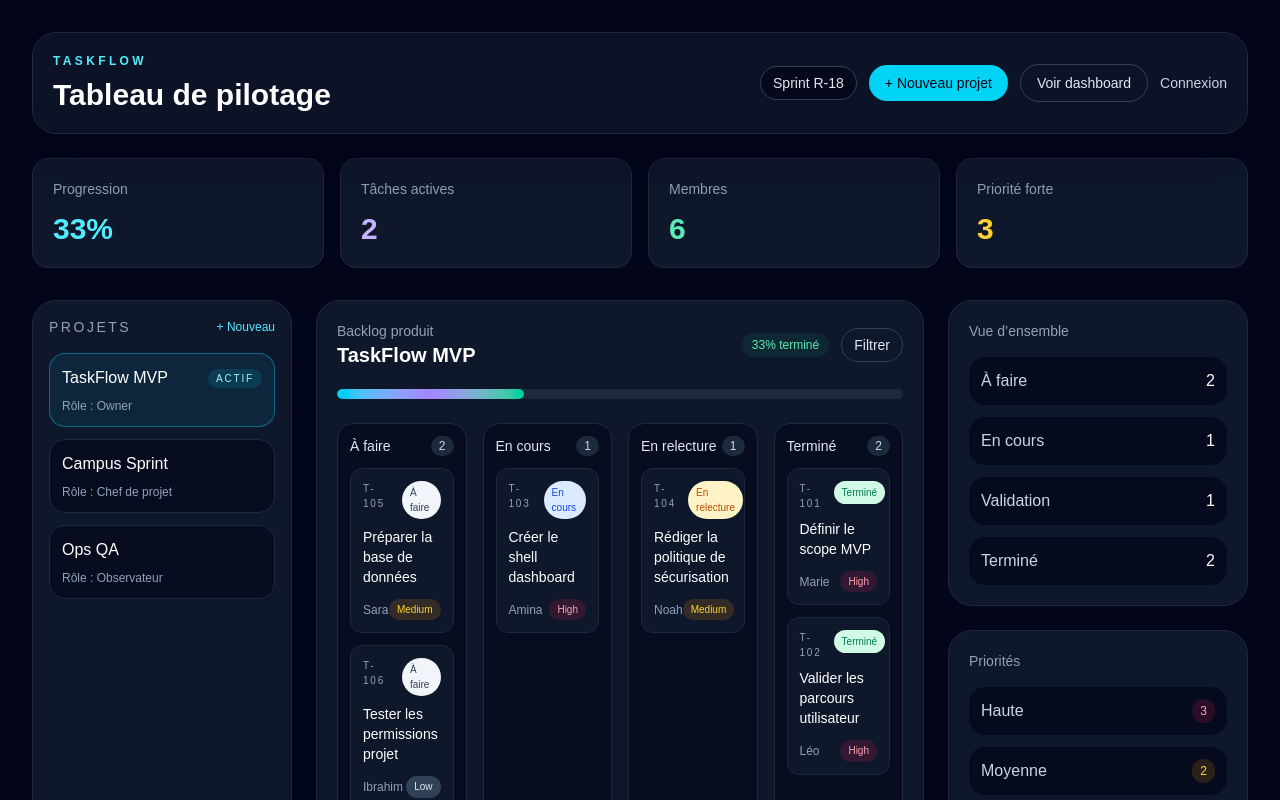
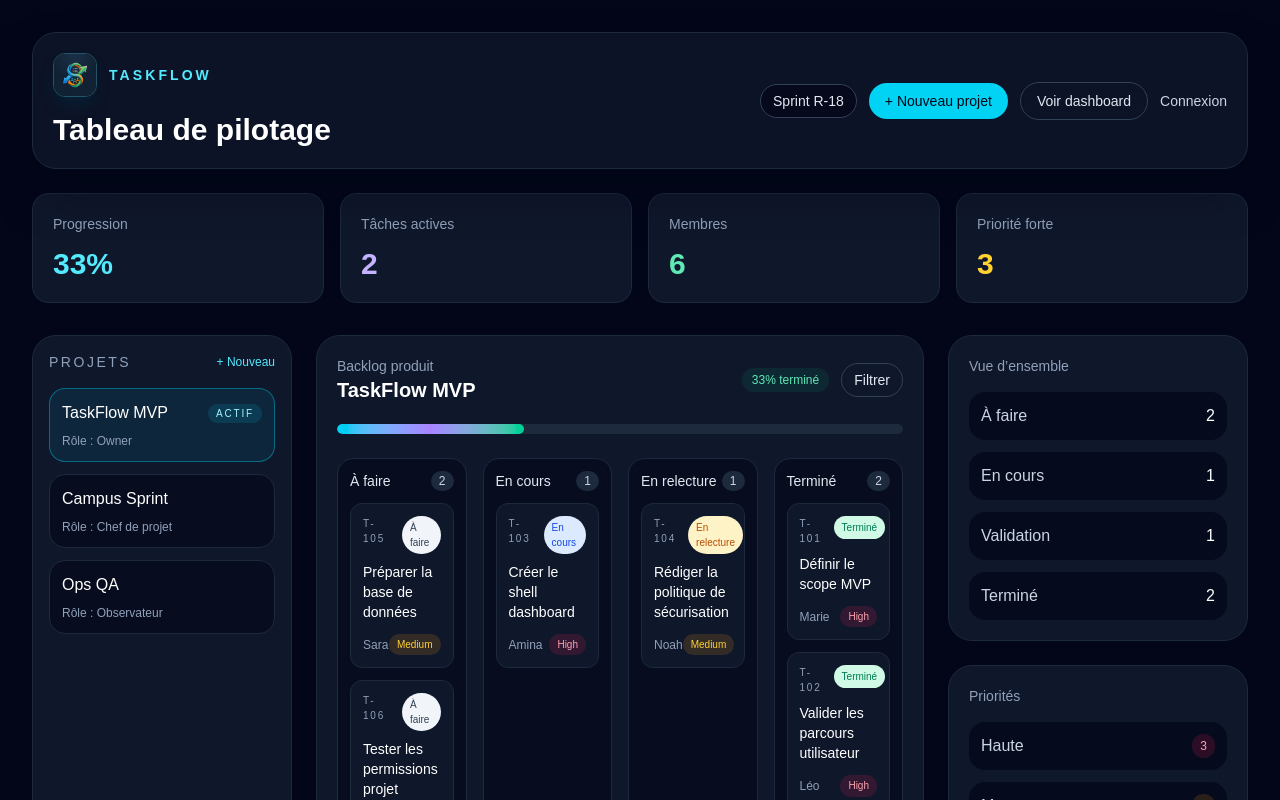
Before and after one commit to Mo-N-Ster/Taskflow, a Next.js app: page / in a window 1280 px wide. Shown: the top 800 px of the page. Built offline with nearby package versions, Linux system fonts and the light colour scheme.

Commit message:
feat(ui): display TaskFlow branding across core screens

```diff
--- a/src/app/confirm-email/page.tsx
+++ b/src/app/confirm-email/page.tsx
@@ -1,4 +1,6 @@
 import Link from "next/link";
+
+import { TaskFlowBrand } from "@/components/taskflow-brand";
 
 type ConfirmEmailPageProps = {
   searchParams: Promise<{ email?: string }>;
@@ -10,7 +12,7 @@ export default async function ConfirmEmailPage({ searchParams }: ConfirmEmailPag
   return (
     <main className="flex min-h-screen items-center justify-center bg-slate-950 px-4 py-10 text-slate-50">
       <section className="w-full max-w-md rounded-3xl border border-slate-800 bg-slate-900/80 p-6 text-center shadow-2xl shadow-slate-950/60">
-        <p className="text-xs font-semibold uppercase tracking-[0.28em] text-cyan-300">TaskFlow</p>
+        <TaskFlowBrand className="mx-auto" />
         <div className="mx-auto mt-8 flex h-14 w-14 items-center justify-center rounded-full bg-emerald-500/15 text-2xl text-emerald-300">✓</div>
         <h1 className="mt-5 text-2xl font-semibold text-white">Vérifiez votre email</h1>
         <p className="mt-3 text-sm leading-6 text-slate-400">
--- a/src/app/dashboard/page.tsx
+++ b/src/app/dashboard/page.tsx
@@ -4,6 +4,7 @@ import { logout } from "@/app/auth/actions";
 import { acceptInvitationFromDashboard, declineInvitationFromDashboard, openNotification } from "@/app/projects/collaboration-actions";
 import { createSupabaseServerClient } from "@/lib/supabase/server";
 import { PendingSubmitButton } from "@/components/pending-submit-button";
+import { TaskFlowBrand } from "@/components/taskflow-brand";
 
 type ProjectSummary = {
   id: string;
@@ -49,7 +50,7 @@ export default async function DashboardPage({ searchParams }: DashboardPageProps
         {status === "PROJECT_LEFT" ? <p role="status" className="mb-6 rounded-2xl border border-emerald-500/30 bg-emerald-500/10 p-3 text-sm text-emerald-200">Vous avez quitté le projet. Vos anciennes assignations ont été libérées.</p> : null}
         <header className="mb-6 flex flex-col gap-4 rounded-3xl border border-slate-800 bg-slate-900/80 p-5 backdrop-blur-sm md:flex-row md:items-center md:justify-between">
           <div>
-            <p className="text-xs font-semibold uppercase tracking-[0.28em] text-cyan-300">TaskFlow</p>
+            <TaskFlowBrand />
             <h1 className="mt-2 text-3xl font-semibold text-white">Dashboard</h1>
             <p className="mt-2 text-sm text-slate-400">{user?.email}</p>
           </div>
--- a/src/app/invitations/accept/page.tsx
+++ b/src/app/invitations/accept/page.tsx
@@ -2,6 +2,7 @@ import Link from "next/link";
 
 import { acceptInvitation, declineInvitationByToken } from "@/app/projects/collaboration-actions";
 import { PendingSubmitButton } from "@/components/pending-submit-button";
+import { TaskFlowBrand } from "@/components/taskflow-brand";
 import { createSupabaseServerClient } from "@/lib/supabase/server";
 
 type AcceptInvitationPageProps = { searchParams: Promise<{ token?: string; error?: string }> };
@@ -13,7 +14,7 @@ export default async function AcceptInvitationPage({ searchParams }: AcceptInvit
   return (
     <main className="min-h-screen bg-slate-950 px-4 py-10 text-slate-50">
       <section className="mx-auto max-w-xl rounded-3xl border border-slate-800 bg-slate-900 p-6">
-        <p className="text-xs font-semibold uppercase tracking-[0.28em] text-cyan-300">TaskFlow</p>
+        <TaskFlowBrand />
         <h1 className="mt-2 text-3xl font-semibold">Invitation à un projet</h1>
         <p className="mt-3 text-sm text-slate-400">Connectez-vous avec l’adresse invitée, puis acceptez cette invitation.</p>
         {user?.email ? <p className="mt-3 rounded-xl bg-slate-950/70 p-3 text-sm text-slate-300">Compte actuellement connecté : <strong className="text-white">{user.email}</strong></p> : null}
--- a/src/app/layout.tsx
+++ b/src/app/layout.tsx
@@ -15,6 +15,11 @@ const geistMono = Geist_Mono({
 export const metadata: Metadata = {
   title: "TaskFlow",
   description: "PWA collaborative pour piloter des projets d'équipe et suivre les livrables.",
+  icons: {
+    icon: [{ url: "/icon.jpeg", type: "image/jpeg" }],
+    shortcut: "/icon.jpeg",
+    apple: "/icon.jpeg",
+  },
 };
 
 export default function RootLayout({
--- a/src/app/login/page.tsx
+++ b/src/app/login/page.tsx
@@ -1,6 +1,7 @@
 import Link from "next/link";
 
 import { login } from "@/app/auth/actions";
+import { TaskFlowBrand } from "@/components/taskflow-brand";
 
 type LoginPageProps = {
   searchParams: Promise<{ error?: string; status?: string; next?: string }>;
@@ -12,7 +13,7 @@ export default async function LoginPage({ searchParams }: LoginPageProps) {
   return (
     <main className="flex min-h-screen items-center justify-center bg-slate-950 px-4 py-10 text-slate-50">
       <div className="w-full max-w-md rounded-3xl border border-slate-800 bg-slate-900/80 p-6 shadow-2xl shadow-slate-950/60">
-        <p className="text-xs font-semibold uppercase tracking-[0.28em] text-cyan-300">TaskFlow</p>
+        <TaskFlowBrand />
         <h1 className="mt-3 text-3xl font-semibold text-white">Connexion</h1>
         <p className="mt-2 text-sm text-slate-400">Accédez à vos projets et à votre activité autorisée.</p>
 
--- a/src/app/page.tsx
+++ b/src/app/page.tsx
@@ -1,4 +1,6 @@
 import Link from "next/link";
+
+import { TaskFlowBrand } from "@/components/taskflow-brand";
 
 import {
   getProjectProgress,
@@ -58,7 +60,7 @@ export default function Home() {
       <div className="mx-auto max-w-7xl px-4 py-8 sm:px-6 lg:px-8">
         <header className="mb-6 flex flex-col gap-4 rounded-3xl border border-slate-800 bg-slate-900/80 p-5 shadow-2xl shadow-slate-950/60 backdrop-blur-sm lg:flex-row lg:items-center lg:justify-between">
           <div>
-            <p className="text-xs font-semibold uppercase tracking-[0.28em] text-cyan-300">TaskFlow</p>
+            <TaskFlowBrand />
             <h1 className="mt-2 text-3xl font-semibold text-white">Tableau de pilotage</h1>
           </div>
 
--- a/src/app/projects/[projectId]/page.tsx
+++ b/src/app/projects/[projectId]/page.tsx
@@ -2,6 +2,7 @@ import Link from "next/link";
 import { notFound } from "next/navigation";
 
 import { createTask, inviteMember, leaveProject } from "@/app/projects/collaboration-actions";
+import { TaskFlowBrand } from "@/components/taskflow-brand";
 import { taskPriorityLabels, taskStatusLabels } from "@/lib/collaboration";
 import { createSupabaseServerClient } from "@/lib/supabase/server";
 
@@ -29,7 +30,7 @@ export default async function ProjectPage({ params, searchParams }: Props) {
     {query.error ? <p role="alert" className="mb-5 rounded-2xl border border-rose-500/30 bg-rose-500/10 p-3 text-sm text-rose-200">Action refusée ou données invalides ({query.error}).</p> : null}
     {query.status === "INVITATION_ACCEPTED" ? <p role="status" className="mb-5 rounded-2xl border border-emerald-500/30 bg-emerald-500/10 p-3 text-sm text-emerald-200">Invitation acceptée.</p> : null}
     {query.invitation ? <div role="status" className="mb-5 rounded-2xl border border-cyan-500/30 bg-cyan-500/10 p-4 text-sm text-cyan-100"><b>{query.email === "SENT" ? "Invitation envoyée par email." : "Invitation créée, mais email non envoyé : configurez Resend. Copiez ce lien de secours :"}</b><code className="mt-2 block break-all rounded bg-slate-950 p-2">/invitations/accept?token={query.invitation}</code></div> : null}
-    <header className="rounded-3xl border border-slate-800 bg-slate-900/80 p-5"><div className="flex flex-wrap items-center justify-between gap-3"><Link href="/dashboard" className="text-sm text-cyan-300">← Dashboard</Link>{role && role !== "owner" ? <form action={leaveProject}><input type="hidden" name="projectId" value={projectId} /><button className="rounded-xl border border-rose-500/50 px-3 py-2 text-sm text-rose-200">Quitter le projet</button></form> : null}</div><p className="mt-4 text-xs uppercase tracking-[0.22em] text-slate-400">Projet {project.visibility} · {role}</p><h1 className="mt-2 text-3xl font-semibold">{project.name}</h1><p className="mt-2 text-sm text-slate-400">{project.description || "Aucune description."}</p></header>
+    <header className="rounded-3xl border border-slate-800 bg-slate-900/80 p-5"><div className="flex flex-wrap items-center justify-between gap-3"><TaskFlowBrand /><div className="flex flex-wrap items-center gap-3"><Link href="/dashboard" className="text-sm text-cyan-300">← Dashboard</Link>{role && role !== "owner" ? <form action={leaveProject}><input type="hidden" name="projectId" value={projectId} /><button className="rounded-xl border border-rose-500/50 px-3 py-2 text-sm text-rose-200">Quitter le projet</button></form> : null}</div></div><p className="mt-4 text-xs uppercase tracking-[0.22em] text-slate-400">Projet {project.visibility} · {role}</p><h1 className="mt-2 text-3xl font-semibold">{project.name}</h1><p className="mt-2 text-sm text-slate-400">{project.description || "Aucune description."}</p></header>
     <section className="mt-6 grid gap-4 md:grid-cols-3"><Metric label="Membres" value={members?.length ?? 0} /><Metric label="Tâches" value={tasks?.length ?? 0} /><Metric label="Avancement" value={`${progress}%`} /></section>
 
     {canManage ? <section className="mt-8 rounded-3xl border border-slate-800 bg-slate-900 p-5"><h2 className="text-xl font-semibold">Créer une tâche</h2><form action={createTask} className="mt-5 grid gap-4 md:grid-cols-2">
--- a/src/app/projects/[projectId]/tasks/[taskId]/page.tsx
+++ b/src/app/projects/[projectId]/tasks/[taskId]/page.tsx
@@ -3,6 +3,7 @@ import { notFound } from "next/navigation";
 
 import { addTaskComment, createEvaluation, reassignTask, updateTaskStatus } from "@/app/projects/collaboration-actions";
 import { PendingSubmitButton } from "@/components/pending-submit-button";
+import { TaskFlowBrand } from "@/components/taskflow-brand";
 import { taskPriorityLabels, taskStatusLabels } from "@/lib/collaboration";
 import { createSupabaseServerClient } from "@/lib/supabase/server";
 
@@ -25,7 +26,7 @@ export default async function TaskPage({ params, searchParams }: Props) {
   const { data: evaluations } = await supabase.from("evaluations").select("id,score,comment,created_at,reviewer:profiles!evaluations_reviewer_id_fkey(display_name),member:profiles!evaluations_member_id_fkey(display_name)").eq("task_id", taskId).order("created_at", { ascending: false });
   const project = Array.isArray(task.projects) ? task.projects[0] : task.projects;
   const names = (task.task_assignees ?? []).map((item) => (Array.isArray(item.profiles) ? item.profiles[0] : item.profiles)?.display_name ?? "Utilisateur");
-  return <main className="min-h-screen bg-slate-950 px-4 py-8 text-slate-50"><div className="mx-auto max-w-4xl"><Link href={`/projects/${projectId}`} className="text-sm text-cyan-300">← Retour au projet</Link>
+  return <main className="min-h-screen bg-slate-950 px-4 py-8 text-slate-50"><div className="mx-auto max-w-4xl"><div className="flex flex-wrap items-center justify-between gap-3"><TaskFlowBrand /><Link href={`/projects/${projectId}`} className="text-sm text-cyan-300">← Retour au projet</Link></div>
     {query.error ? <p role="alert" className="mt-5 rounded-2xl border border-rose-500/30 bg-rose-500/10 p-3 text-sm text-rose-200">Vous n’êtes pas autorisé à effectuer cette modification.</p> : null}{query.status === "UPDATED" ? <p role="status" className="mt-5 rounded-2xl border border-emerald-500/30 bg-emerald-500/10 p-3 text-sm text-emerald-200">Statut mis à jour.</p> : null}{query.status === "REASSIGNED" ? <p role="status" className="mt-5 rounded-2xl border border-emerald-500/30 bg-emerald-500/10 p-3 text-sm text-emerald-200">Assignations mises à jour.</p> : null}
     <section className="mt-5 rounded-3xl border border-slate-800 bg-slate-900 p-6"><p className="text-xs uppercase tracking-[0.2em] text-slate-500">{project?.name}</p><h1 className="mt-2 text-3xl font-semibold">{task.title}</h1><p className="mt-4 whitespace-pre-wrap text-slate-300">{task.description || "Aucune description."}</p>
       <dl className="mt-6 grid gap-4 sm:grid-cols-3"><Info label="Priorité" value={taskPriorityLabels[task.priority as keyof typeof taskPriorityLabels]} /><Info label="Statut" value={taskStatusLabels[task.status as keyof typeof taskStatusLabels]} /><Info label="Échéance" value={task.due_date ?? "Non définie"} /></dl><p className="mt-6 text-sm text-slate-300">Assignés : {names.join(", ") || "Personne"}</p>
--- a/src/app/projects/new/page.tsx
+++ b/src/app/projects/new/page.tsx
@@ -1,6 +1,7 @@
 import Link from "next/link";
 
 import { createProject } from "@/app/projects/actions";
+import { TaskFlowBrand } from "@/components/taskflow-brand";
 
 type NewProjectPageProps = {
   searchParams: Promise<{ error?: string }>;
@@ -14,7 +15,7 @@ export default async function NewProjectPage({ searchParams }: NewProjectPagePro
       <div className="mx-auto max-w-2xl rounded-3xl border border-slate-800 bg-slate-900/80 p-6 shadow-2xl shadow-slate-950/60">
         <div className="mb-6 flex items-center justify-between gap-3">
           <div>
-            <p className="text-xs font-semibold uppercase tracking-[0.28em] text-cyan-300">TaskFlow</p>
+            <TaskFlowBrand />
             <h1 className="mt-2 text-3xl font-semibold text-white">Nouveau projet</h1>
           </div>
           <Link href="/dashboard" className="text-sm text-cyan-300 hover:text-cyan-200">
--- a/src/app/register/page.tsx
+++ b/src/app/register/page.tsx
@@ -1,6 +1,7 @@
 import Link from "next/link";
 
 import { register } from "@/app/auth/actions";
+import { TaskFlowBrand } from "@/components/taskflow-brand";
 
 type RegisterPageProps = {
   searchParams: Promise<{ error?: string }>;
@@ -12,7 +13,7 @@ export default async function RegisterPage({ searchParams }: RegisterPageProps)
   return (
     <main className="flex min-h-screen items-center justify-center bg-slate-950 px-4 py-10 text-slate-50">
       <div className="w-full max-w-lg rounded-3xl border border-slate-800 bg-slate-900/80 p-6 shadow-2xl shadow-slate-950/60">
-        <p className="text-xs font-semibold uppercase tracking-[0.28em] text-cyan-300">TaskFlow</p>
+        <TaskFlowBrand />
         <h1 className="mt-3 text-3xl font-semibold text-white">Créer un compte</h1>
         <p className="mt-2 text-sm text-slate-400">Lancez votre premier projet en moins de deux minutes.</p>
 
--- /dev/null
+++ b/src/components/taskflow-brand.tsx
@@ -0,0 +1,29 @@
+import Image from "next/image";
+import Link from "next/link";
+
+import taskflowIcon from "@/app/icon.jpeg";
+
+type TaskFlowBrandProps = {
+  className?: string;
+};
+
+export function TaskFlowBrand({ className = "" }: TaskFlowBrandProps) {
+  return (
+    <Link
+      href="/"
+      aria-label="TaskFlow — accueil"
+      className={`inline-flex w-fit items-center gap-3 rounded-xl focus-visible:outline-none focus-visible:ring-2 focus-visible:ring-cyan-300 ${className}`}
+    >
+      <Image
+        src={taskflowIcon}
+        alt=""
+        priority
+        sizes="44px"
+        className="h-11 w-11 rounded-xl border border-cyan-300/30 object-cover shadow-lg shadow-cyan-950/40"
+      />
+      <span className="text-sm font-bold uppercase tracking-[0.22em] text-cyan-300">
+        TaskFlow
+      </span>
+    </Link>
+  );
+}
```
